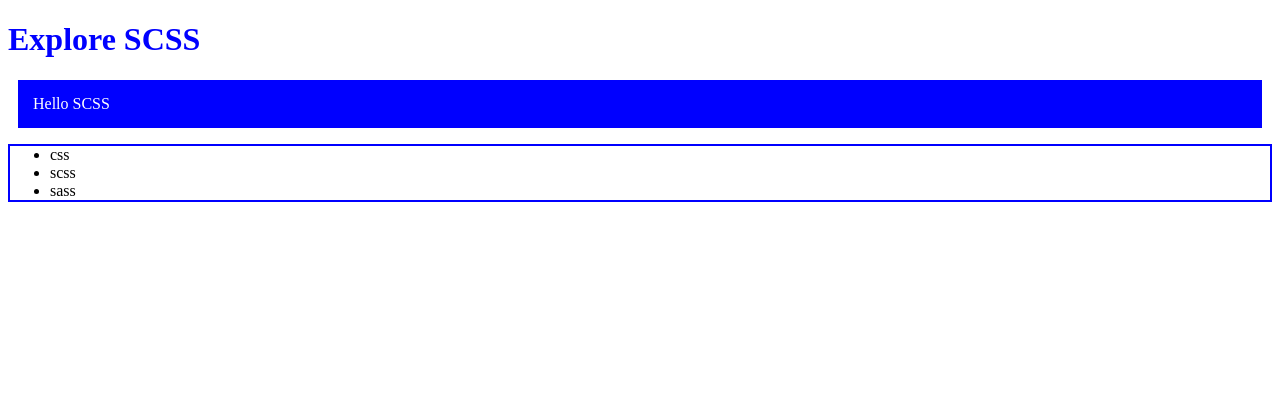
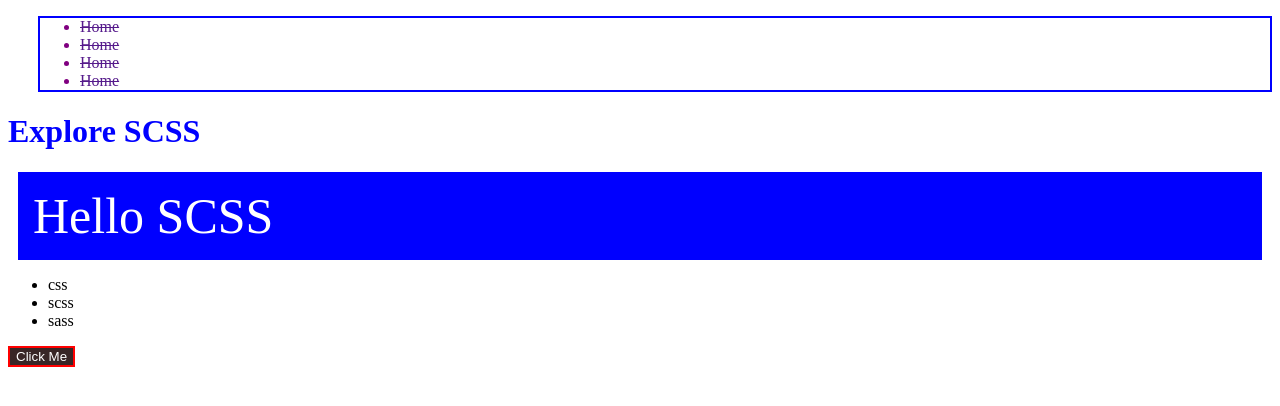
Before and after one commit to litonp/explore-scss, a plain HTML site: page index.html in a window 1280 px wide. Drawn offline with Linux system fonts and the light colour scheme.

Commit message:
variable

```diff
--- a/index.html
+++ b/index.html
@@ -9,6 +9,14 @@
 </head>
 
 <body>
+    <nav>
+        <ul>
+            <li><a href="">Home</a></li>
+            <li><a href="">Home</a></li>
+            <li><a href="">Home</a></li>
+            <li><a href="">Home</a></li>
+        </ul>
+    </nav>
     <h1>Explore SCSS</h1>
     <p>Hello SCSS</p>
     <ul>
@@ -16,6 +24,7 @@
         <li>scss</li>
         <li>sass</li>
     </ul>
+    <button>Click Me</button>
 </body>
 
 </html>
--- /dev/null
+++ b/styles/_variables.scss
@@ -0,0 +1,3 @@
+$base-font: 16px;
+$medium-font: 24px;
+$large-font: 50px;
--- a/styles/style.scss
+++ b/styles/style.scss
@@ -1,3 +1,5 @@
+@use 'variables';
+
 $primary-color: blue;
 
 
@@ -10,8 +12,31 @@ p {
     color: white;
     margin: 10px;
     padding: 15px;
+    font-size: variables.$large-font;
 }
 
-ul {
-    border: 2px solid $primary-color;
+nav {
+    ul {
+        border: 2px solid $primary-color;
+        margin-left: 30px;
+
+        li {
+            color: purple;
+
+            a {
+                text-decoration: line-through;
+            }
+        }
+    }
 }
+
+button {
+    border: 2px solid red;
+    background-color: rgb(56, 38, 38);
+    color: white;
+
+    &:hover {
+        background-color: red;
+        padding: 10px;
+    }
+}
```
Also changed, not shown: styles/style.css, 1 other file.
